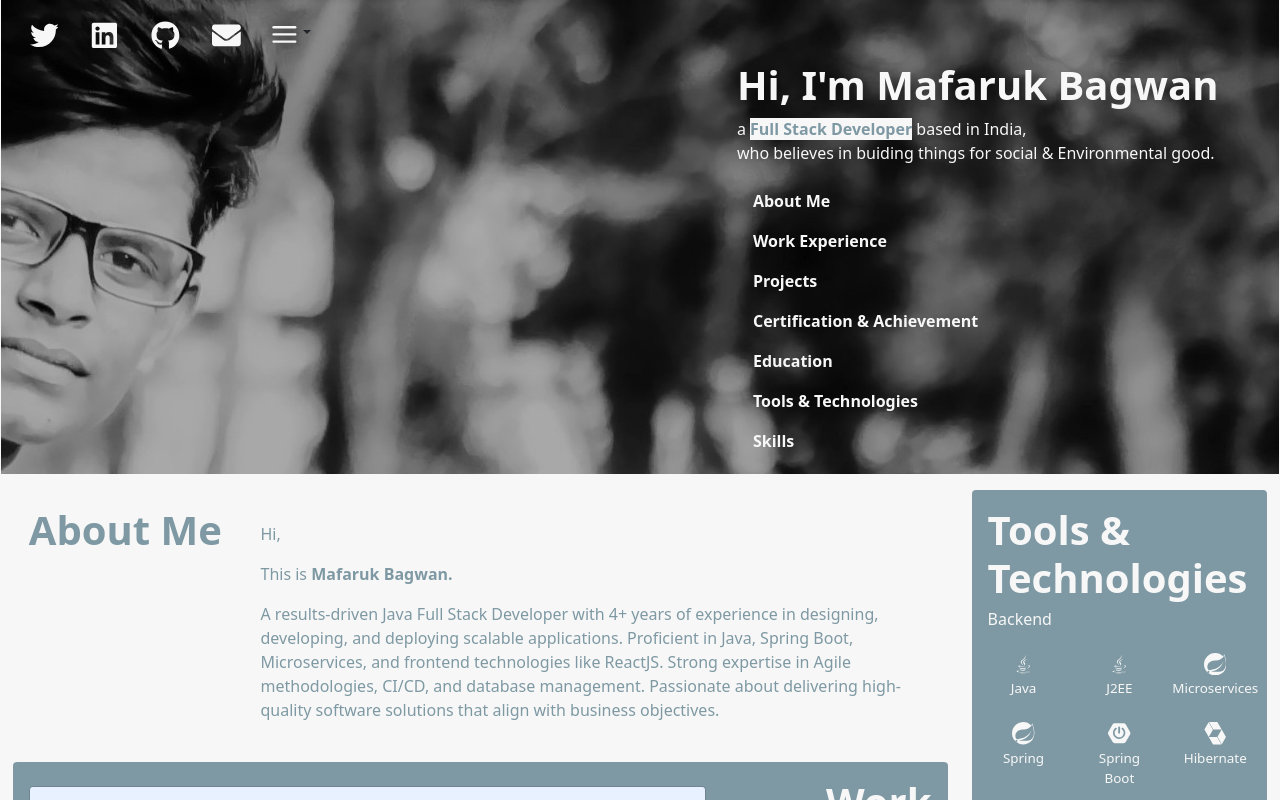
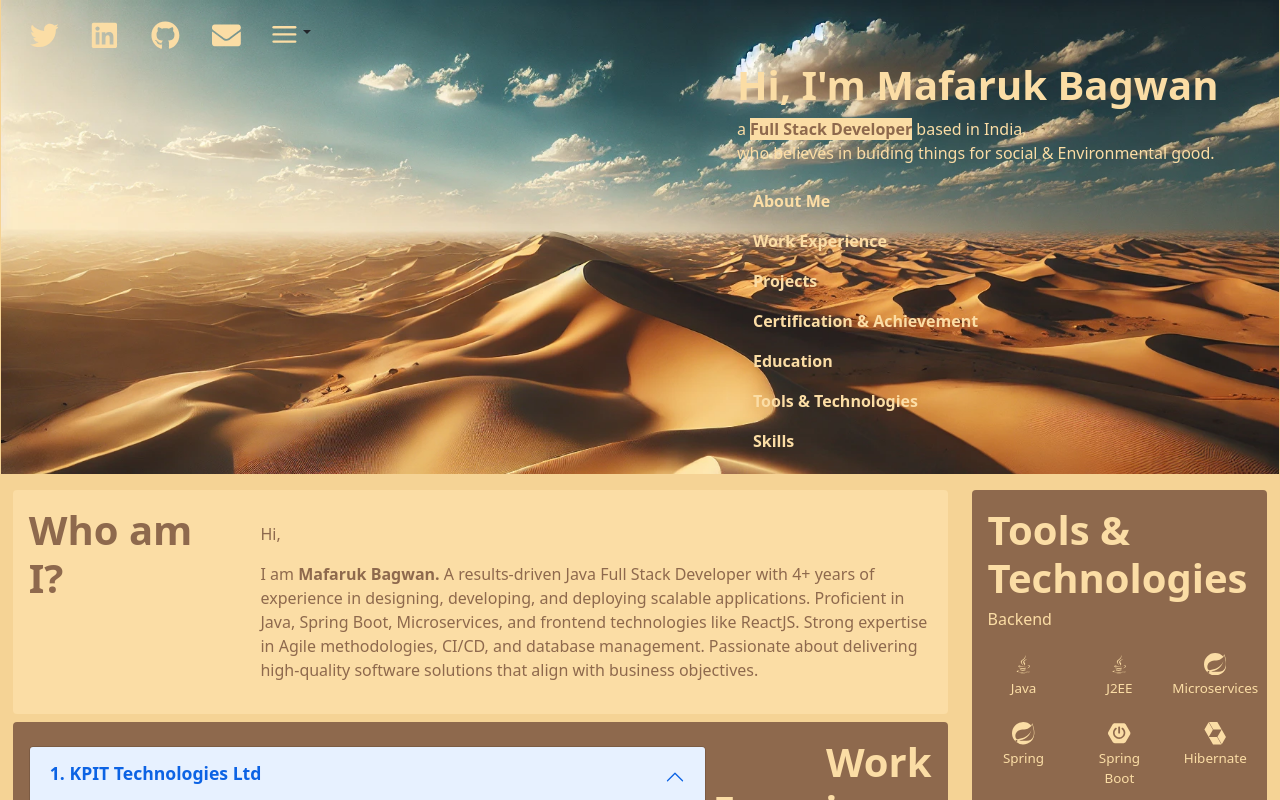
Before and after one commit to mafaruk/portfolio, a React (Create React App) app: page / in a window 1280 px wide. Shown: the top 800 px of the page. Built offline with nearby package versions, Linux system fonts and the light colour scheme.

Commit message:
Changed background & color theme

```diff
--- a/src/App.js
+++ b/src/App.js
@@ -8,16 +8,16 @@ import Education from './Component/Education';
 import Project from './Component/Project';
 import Certificate from './Component/Certificate';
 import FundamentalSkills from './Component/FundamentalSkills';
-import Footer from './Component/Footer'
+import Footer from './Component/Footer';
 function App() {
 
-  const color1 = 'rgb(126, 153, 163)';//rgba(255, 255, 255,1)
-  const color2= 'rgb(247, 247, 247)';//rgb(49, 21, 115)
+  const color1 = 'rgb(142, 105, 77)';//rgba(255, 255, 255,1)
+  const color2= 'rgb(251, 221, 165)';//rgb(49, 21, 115)
 
 
 
   return (
-    <div style={{ backgroundColor:color2, padding:'1%', paddingTop:'0' }}>
+    <div style={{ backgroundColor:'rgb(245, 211, 149)', padding:'1%', paddingTop:'0',  }}>
 
 
       <Row>
--- a/src/Component/About.js
+++ b/src/Component/About.js
@@ -21,13 +21,12 @@ const About = (props) => {
                     <CardBody >
                     <Row>
                         <Col md={3}>
-                            <CardTitle tag="h1" className="" > <b style={{backgroundColor:props.Highlight, color:props.Color}}>About Me</b></CardTitle>
+                            <CardTitle tag="h1" className="" > <b style={{backgroundColor:props.Highlight, color:props.Color}}>Who am I?</b></CardTitle>
                         </Col>
                         <Col>
                         <CardText className="text-justify my-3">
                     <p>Hi,</p>
-                    <p>This is <b style={{backgroundColor:props.Highlight, color:props.Color}}>{about}.</b> </p>
-                    <p>A results-driven Java Full Stack Developer with 4+ years of experience in designing, developing, and deploying scalable applications. Proficient in Java, Spring Boot, Microservices, and frontend technologies like ReactJS. Strong expertise in Agile methodologies, CI/CD, and database management. Passionate about delivering high-quality software solutions that align with business objectives.</p>
+                    <p>I am <b style={{backgroundColor:props.Highlight, color:props.Color}}>{about}.</b> A results-driven Java Full Stack Developer with 4+ years of experience in designing, developing, and deploying scalable applications. Proficient in Java, Spring Boot, Microservices, and frontend technologies like ReactJS. Strong expertise in Agile methodologies, CI/CD, and database management. Passionate about delivering high-quality software solutions that align with business objectives.</p>
                         </CardText>
                         </Col>
                     </Row>
--- a/src/Component/Header.js
+++ b/src/Component/Header.js
@@ -3,7 +3,7 @@ import {Row} from 'reactstrap';
 import Data from './data/data.json'
 import Navbar from './Navbar';
 import SocialIcon from './SocialIcon';
-import headshot from "./Images/HeadShotCl1.jpg";
+import headshot from "./Images/day_desert.webp";
 const Header=(props)=>{
     const imageUrl = headshot;
     const [header, setheader] = useState(Data);
@@ -26,7 +26,7 @@ const Header=(props)=>{
             backgroundSize: 'cover',
             backgroundRepeat: 'no-repeat',
             width: 'max-width',
-            height: '100%'
+            height: '100%',
             }}>
                 <Row className="mr-5" >
 
```
Also changed, not shown: src/Component/Images/day_desert.webp (added), src/Component/Images/night_desert.webp (added).
